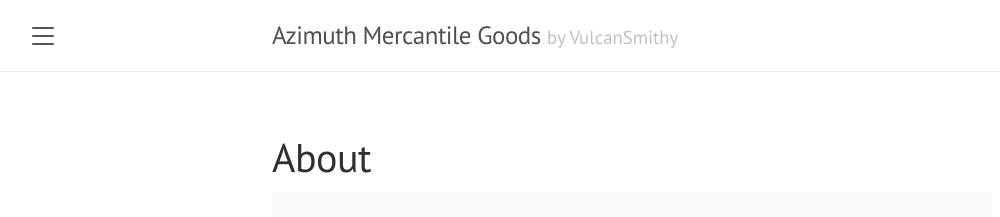
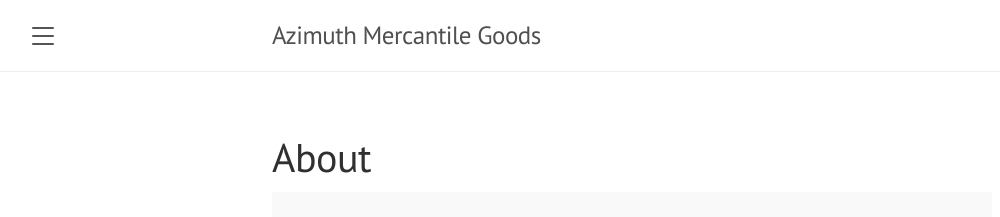
Before and after one commit to azimuthmercantilegoods/azimuthmercantilegoods.github.io, a Jekyll site: the page built from about.md, in a window 1280 px wide. Shown: the top 217 px of the page, without its empty margins (8-1008 px from the left). Built offline with Jekyll 4.4.1, drawn with Linux system fonts in a browser that asks for light colours.

Commit message:
Save the unsaved changes.

```diff
--- a/_config.yml
+++ b/_config.yml
@@ -1,6 +1,6 @@
 # Setup
 title:               Azimuth Mercantile Goods
-tagline:             "by VulcanSmithy"
+tagline:             ""
 description:         'A collection of notes.'
 url:                 https://azimuthmercantilegoods.github.io
 baseurl:             ''
```
